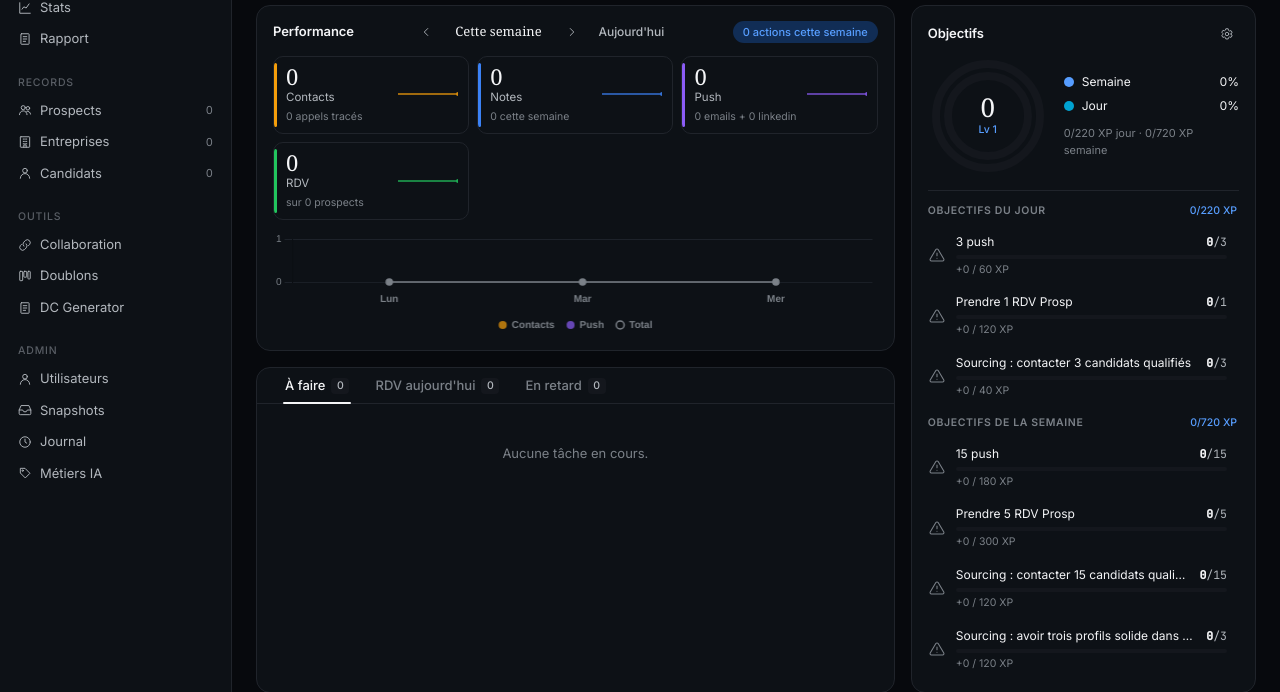
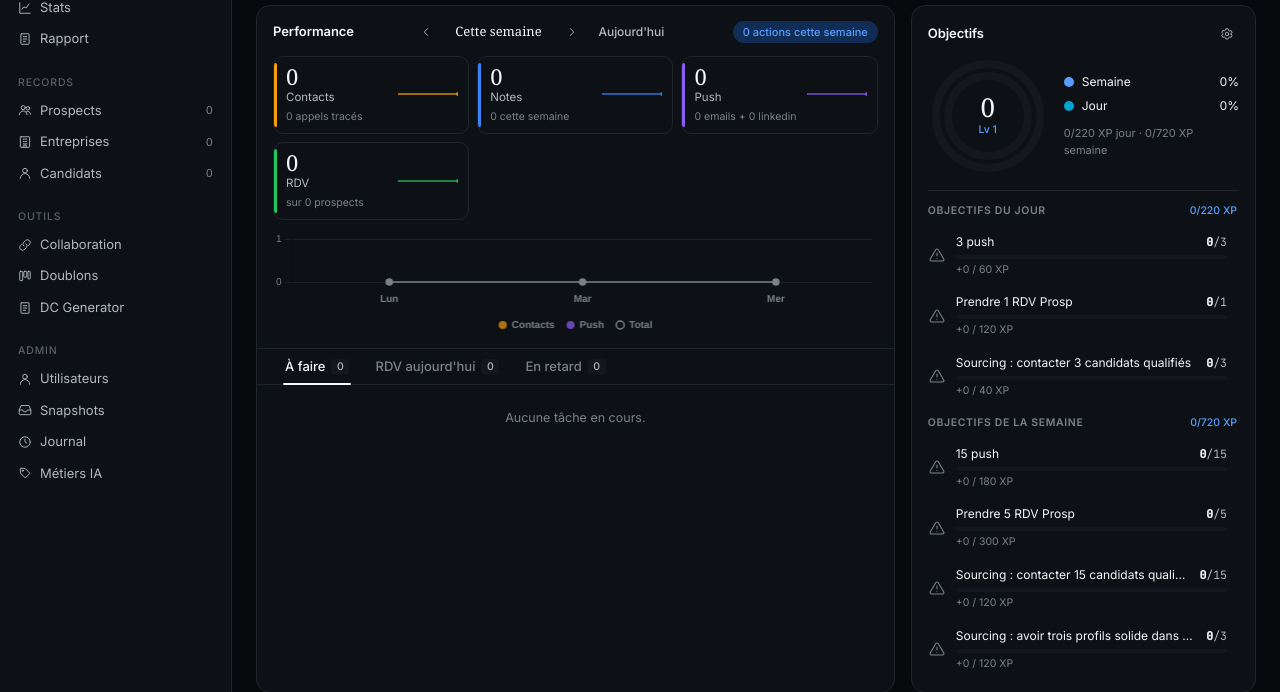
Before and after one commit to AntoineBinet/Prosp_UpV30, a Flask app: page /v30/dashboard in a window 1280 px wide. Shown: the part 222-914 px from the top of the page. Run offline with Flask 2, Linux system fonts and the light colour scheme; the visitor is signed in with stand-in values (Sample User, id 1); data comes from the database, SQL or seed files in the repository; data that the repository does not hold is empty; some libraries are stand-ins or nearby versions; some web fonts are replaced.

Commit message:
style(v30 dashboard): fusionne Performance + Action center en 1 seule card
Passe de 2 cards empilées (Performance / Action center) à 1 card
unique plus compacte :

- Card unique card-flush v30-perf--merged avec 3 sections :
  1. body Performance (topbar + chips + chart) padding 14/16
  2. divider 1px subtil
  3. tabs + panels (À faire / RDV / En retard)
- .v30-perf__tabpanel max-height 300px avec scroll interne
- Suppression du wrapper .v30-bento-0__left (plus besoin puisque 1
  seule card occupe la colonne gauche)
- Nettoyage des styles .v30-ac-card (obsolètes)

Résultat : plus d'espace vide entre les deux sections, hiérarchie
visuelle plus claire, alignement naturel avec la card Objectifs à
droite (même hauteur, même border, pas de double cadre).

Co-Authored-By: Claude Opus 4.7 (1M context) <noreply@anthropic.com>

```diff
--- a/static/css/v30/dashboard.css
+++ b/static/css/v30/dashboard.css
@@ -343,7 +343,7 @@
   color: var(--text);
 }
 
-/* ─────────── Bento 0 : [Performance + Action center] · Objectifs (v30.7) ─────────── */
+/* ─────────── Bento 0 : Performance+tasks fusionnés · Objectifs (v30.8) ─────────── */
 .v30-bento-0 {
   display: grid;
   grid-template-columns: minmax(0, 1.85fr) minmax(0, 1fr);
@@ -351,17 +351,40 @@
   margin-bottom: 16px;
   align-items: stretch;
 }
-.v30-bento-0__left {
-  display: flex;
-  flex-direction: column;
-  gap: 16px;
-  min-width: 0;
-}
 
-/* ─── Performance card ─── */
+/* ─── Performance card (fusionnée avec tasks) ─── */
 .v30-perf {
   padding: 14px 16px 10px;
   min-width: 0;
+}
+.v30-perf--merged {
+  padding: 0;
+  display: flex;
+  flex-direction: column;
+  min-height: 0;
+}
+.v30-perf--merged .v30-perf__body {
+  padding: 14px 16px 6px;
+}
+.v30-perf__divider {
+  height: 1px;
+  background: var(--border);
+  margin: 2px 0 0;
+}
+.v30-perf__tabs {
+  border-bottom: 1px solid var(--border);
+}
+.v30-perf__tabpanel {
+  max-height: 300px;
+  overflow-y: auto;
+}
+.v30-perf__tabpanel::-webkit-scrollbar { width: 6px; }
+.v30-perf__tabpanel::-webkit-scrollbar-thumb { background: var(--border); border-radius: 3px; }
+.v30-perf__tabpanel .empty {
+  padding: 24px 16px;
+  text-align: center;
+  font-size: 12.5px;
+  color: var(--text-3);
 }
 .v30-perf__topbar {
   display: grid;
@@ -474,20 +497,6 @@
 }
 .v30-perf__chart canvas { width: 100% !important; height: 110px !important; }
 
-/* ─── Action center (bento-0 left stacked) ─── */
-.v30-ac-card {
-  flex: 1;
-  display: flex;
-  flex-direction: column;
-  min-height: 0;
-}
-.v30-ac-card > [data-v30-ac-panel] {
-  flex: 1;
-  overflow-y: auto;
-  max-height: 340px;
-}
-.v30-ac-card > [data-v30-ac-panel]::-webkit-scrollbar { width: 6px; }
-.v30-ac-card > [data-v30-ac-panel]::-webkit-scrollbar-thumb { background: var(--surface-3, var(--border)); border-radius: 3px; }
 
 /* ─── Objectifs card ─── */
 .v30-objs {
--- a/templates/v30/dashboard.html
+++ b/templates/v30/dashboard.html
@@ -60,10 +60,9 @@
   {# ─── Bento row 0 : [Performance + Action center stack] · Objectifs (v30.7) ─── #}
   <div class="v30-bento-0">
 
-    <div class="v30-bento-0__left">
-
-      {# Performance — KPI chips + chart compact #}
-      <div class="card v30-perf" data-v30-perf>
+    {# Performance + Action center fusionnés dans une seule card (v30.8) #}
+    <div class="card card-flush v30-perf v30-perf--merged" data-v30-perf>
+      <div class="v30-perf__body">
         <div class="v30-perf__topbar">
           <div class="card-title">Performance</div>
           <div class="v30-perf__weeknav" data-v30-perf-nav>
@@ -92,9 +91,9 @@
         </div>
       </div>
 
-      {# Action center — branché sur /api/tasks + /api/dashboard #}
-      <div class="card card-flush v30-ac-card">
-        <div class="tabs" style="padding: 0 16px;" role="tablist" data-v30-ac>
+      {# Tabs Action center intégrés — branchés sur /api/tasks + /api/dashboard #}
+      <div class="v30-perf__divider"></div>
+      <div class="tabs v30-perf__tabs" style="padding: 0 16px;" role="tablist" data-v30-ac>
         <button type="button" class="active" data-tab="todo" role="tab" aria-selected="true">
           À faire <span class="tab-count" data-field="count">—</span>
         </button>
@@ -106,7 +105,7 @@
         </button>
       </div>
       {% for key in ['todo','rdv','late'] %}
-        <div data-panel="{{ key }}"{% if not loop.first %} hidden{% endif %} data-v30-ac-panel>
+      <div data-panel="{{ key }}"{% if not loop.first %} hidden{% endif %} data-v30-ac-panel class="v30-perf__tabpanel">
         <div class="v30-ac__row">
           <span class="skel" style="width:24px;height:24px;border-radius:50%;"></span>
           <div style="min-width: 0;">
@@ -118,8 +117,6 @@
         </div>
       </div>
       {% endfor %}
-      </div>
-
     </div>
 
     {# Objectifs — rings + listes daily / weekly avec XP (colonne droite pleine hauteur) #}
```
Lines whose indentation alone changed are shown as unchanged.
